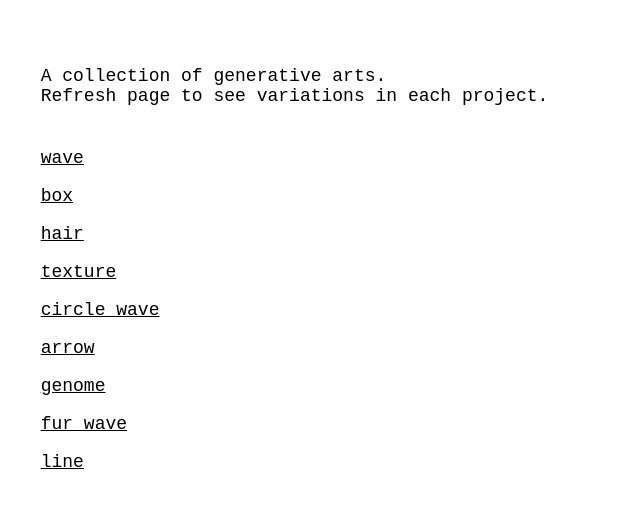
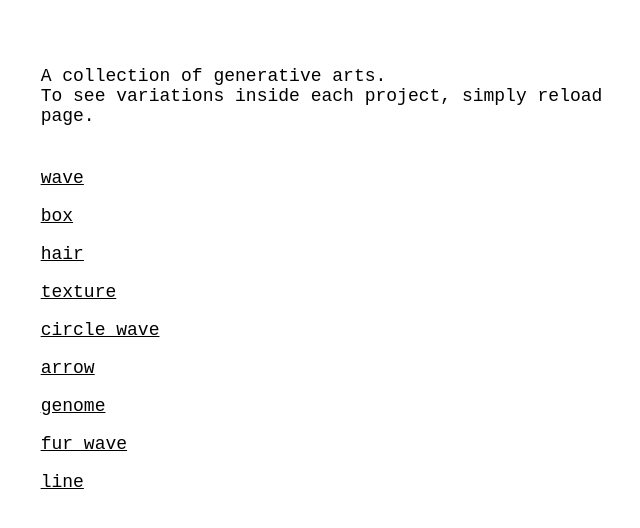
Before and after one commit to jooohyunpark/micro-dimension, a plain HTML site: page index.html in a window 1280 px wide. Shown: the whole page, without its empty margins (296-936 px from the left). Drawn offline with Linux system fonts and the light colour scheme.

Commit message:
update description

```diff
--- a/index.html
+++ b/index.html
@@ -32,7 +32,8 @@
 
 <body>
     <div class="list">
-        <p class="title">A collection of generative arts.<br/> Refresh page to see variations in each project.</p>
+        <p class="title">A collection of generative arts.<br/>
+            To see variations inside each project, simply reload page.</p>
         <p><a href="./wave.html">wave</a></p>
         <p><a href="./box.html">box</a></p>
         <p><a href="./hair.html">hair</a></p>
```
